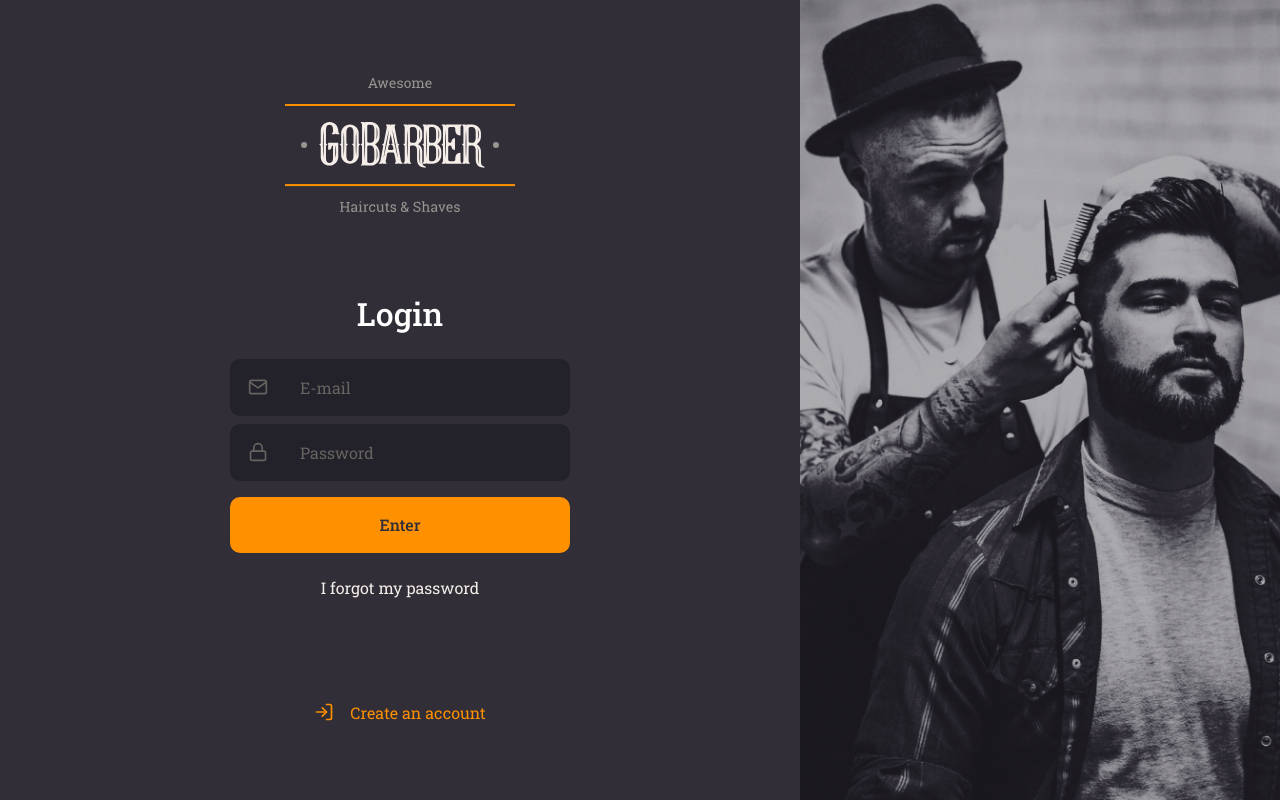
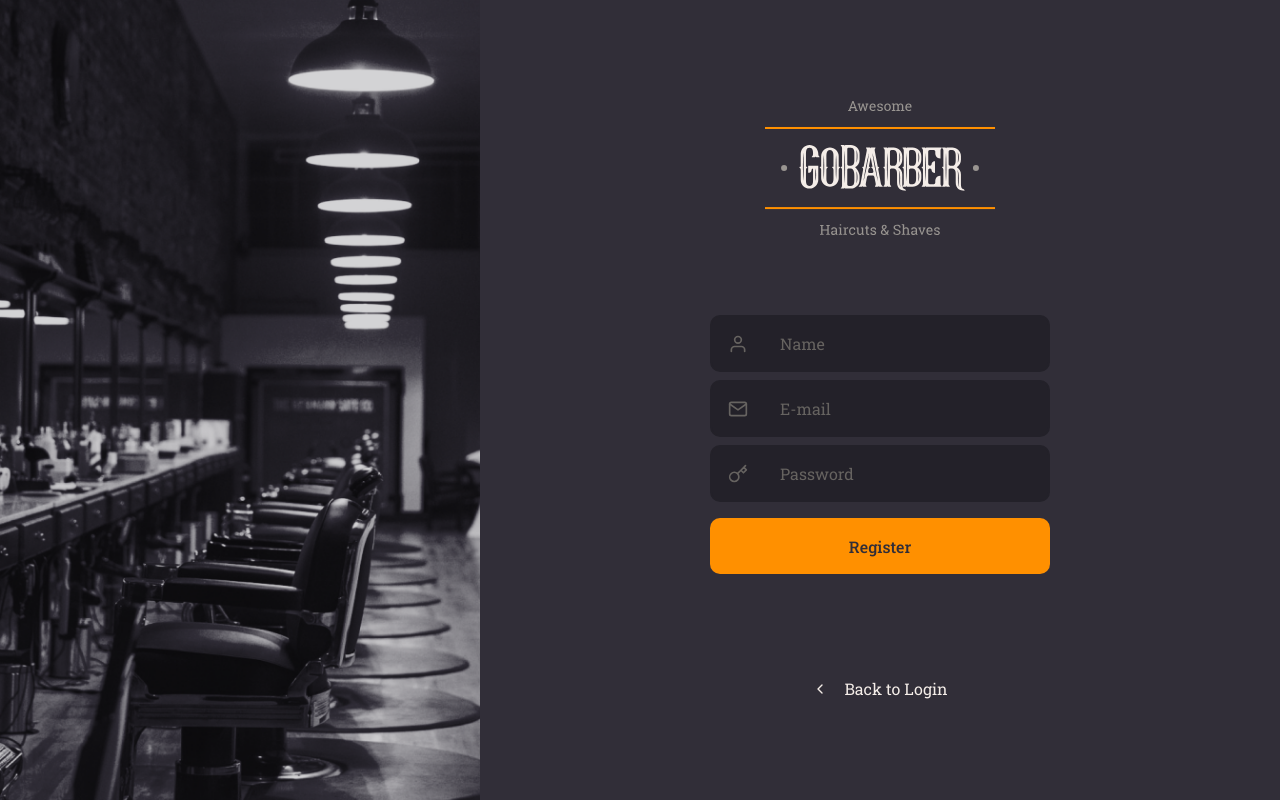
Before and after one commit to johnatanbrayan/go-barber-web, a React (Create React App) app: page / in a window 1280 px wide. Built offline with nearby package versions, Linux system fonts and the light colour scheme.

Commit message:
layout page of register

```diff
--- a/src/App.tsx
+++ b/src/App.tsx
@@ -1,11 +1,13 @@
 import React from 'react';
-import SignIn from './pages/signIn';
+// import SignIn from './pages/signIn';
+import SignOut from './pages/SignOut';
 import GlobalStyle from './styles/global';
 
 const App: React.FC = () => {
   return (
     <>
-      <SignIn />
+      <SignOut />
+      {/* <SignIn /> */}
       <GlobalStyle />
     </>
   );
--- /dev/null
+++ b/src/pages/SignOut/index.tsx
@@ -0,0 +1,35 @@
+import React from 'react';
+import { FiChevronLeft, FiUser, FiKey, FiMail } from 'react-icons/fi';
+import { Container, Content, Background } from './style';
+import logo from '../../assets/logo.svg';
+import Input from '../../components/Input';
+import Button from '../../components/Button';
+
+const SignOut: React.FC = () => (
+  <Container>
+    <Background />
+    <Content>
+      <img src={logo} alt="Go Barber" />
+
+      <form action="">
+        <Input type="text" icon={FiUser} name="name" placeholder="Name" />
+        <Input type="text" icon={FiMail} name="email" placeholder="E-mail" />
+        <Input
+          type="password"
+          icon={FiKey}
+          name="password"
+          placeholder="Password"
+        />
+
+        <Button type="submit">Register</Button>
+      </form>
+
+      <a href="/">
+        <FiChevronLeft />
+        Back to Login
+      </a>
+    </Content>
+  </Container>
+);
+
+export default SignOut;
--- /dev/null
+++ b/src/pages/SignOut/style.ts
@@ -0,0 +1,51 @@
+import styled from 'styled-components';
+import { shade } from 'polished';
+import signOut from '../../assets/sign-out-background.png';
+
+export const Container = styled.div`
+  display: flex;
+  height: 100vh;
+  align-items: stretch;
+`;
+
+export const Content = styled.div`
+  display: flex;
+  width: 100%;
+  max-width: 800px;
+  flex-direction: column;
+  align-items: center;
+  justify-content: center;
+
+  form {
+    margin: 80px 0;
+    width: 340px;
+    text-align: center;
+
+    h1 {
+      margin-bottom: 24px;
+    }
+  }
+
+  > a {
+    color: #f4ede8;
+    display: flex;
+    align-items: center;
+    margin-top: 24px;
+    text-decoration: none;
+    transition: color 0.2s;
+
+    &:hover {
+      color: ${shade(0.2, '#f4ede8')};
+    }
+  }
+
+  svg {
+    margin-right: 16px;
+  }
+`;
+
+export const Background = styled.div`
+  flex: 1;
+  background: url(${signOut}) no-repeat center;
+  background-size: cover;
+`;
```
Also changed, not shown: src/assets/sign-out-background.png (renamed from src/assets/establishment.png), src/pages/SignIn/index.tsx (renamed from src/pages/signIn/index.tsx), src/pages/SignIn/style.ts (renamed from src/pages/signIn/style.ts).
